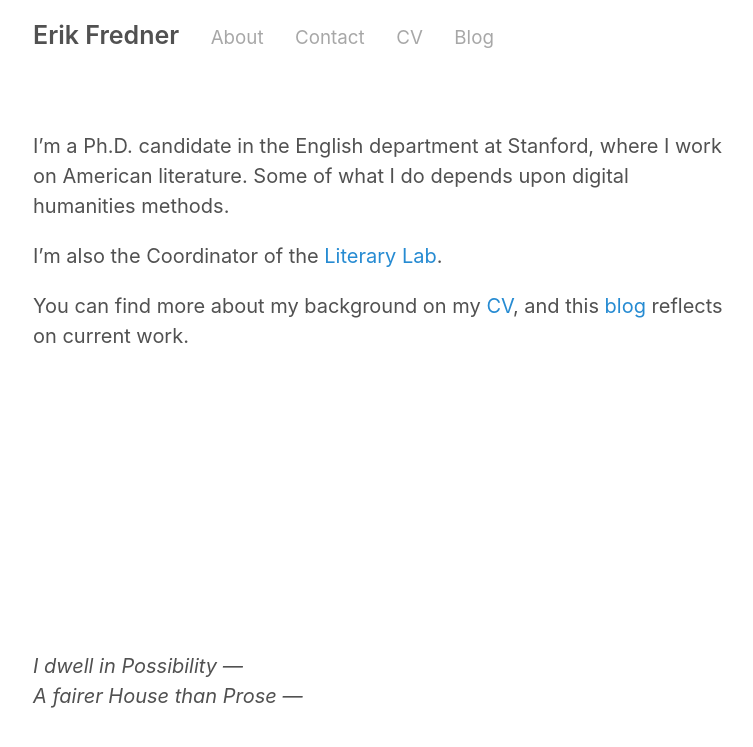
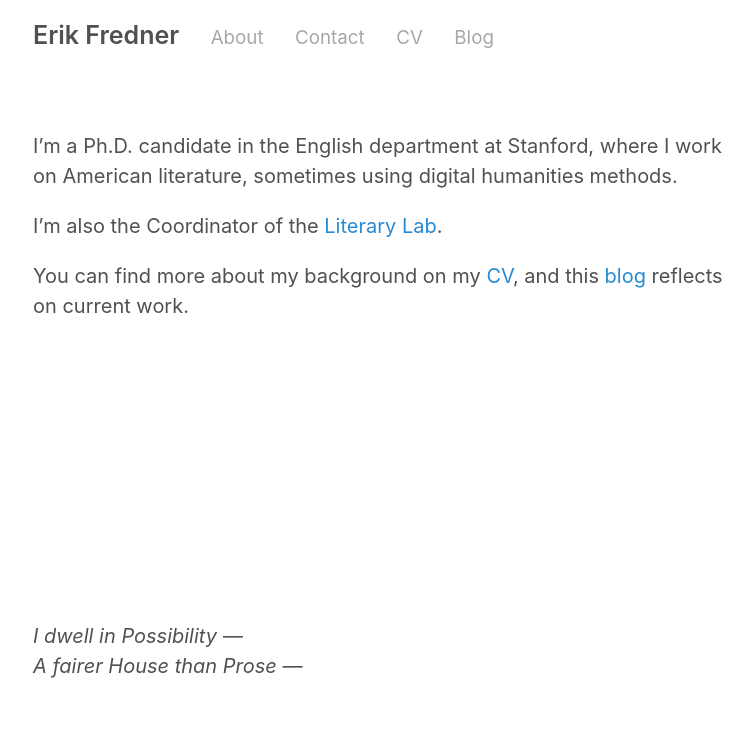
Before and after one commit to erikfredner/erikfredner.github.io, a Jekyll site: the page built from about.md, in a window 1280 px wide. Shown: the top 747 px of the page, without its empty margins (257-1010 px from the left). Built offline with Jekyll 4.4.1, drawn with Linux system fonts in a browser that asks for light colours.

Commit message:
fix about

```diff
--- a/about.md
+++ b/about.md
@@ -3,7 +3,7 @@
 title:
 permalink: /about/
 ---
-I'm a Ph.D. candidate in the English department at Stanford, where I work on American literature. Some of what I do depends upon digital humanities methods.
+I'm a Ph.D. candidate in the English department at Stanford, where I work on American literature, sometimes using digital humanities methods.
 
 I’m also the Coordinator of the [Literary Lab](http://litlab.stanford.edu).
 
```
Also changed, not shown: 1 other file.
